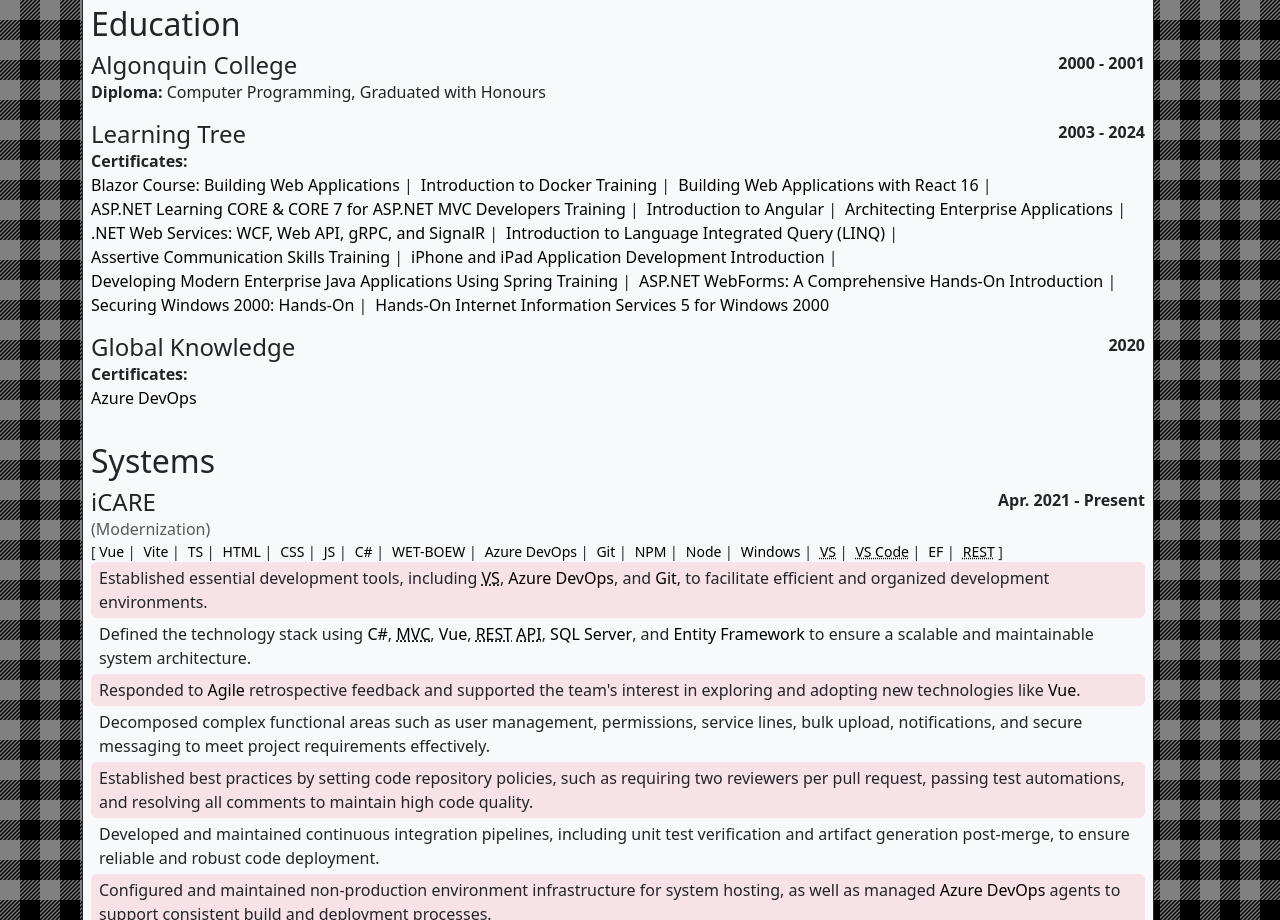
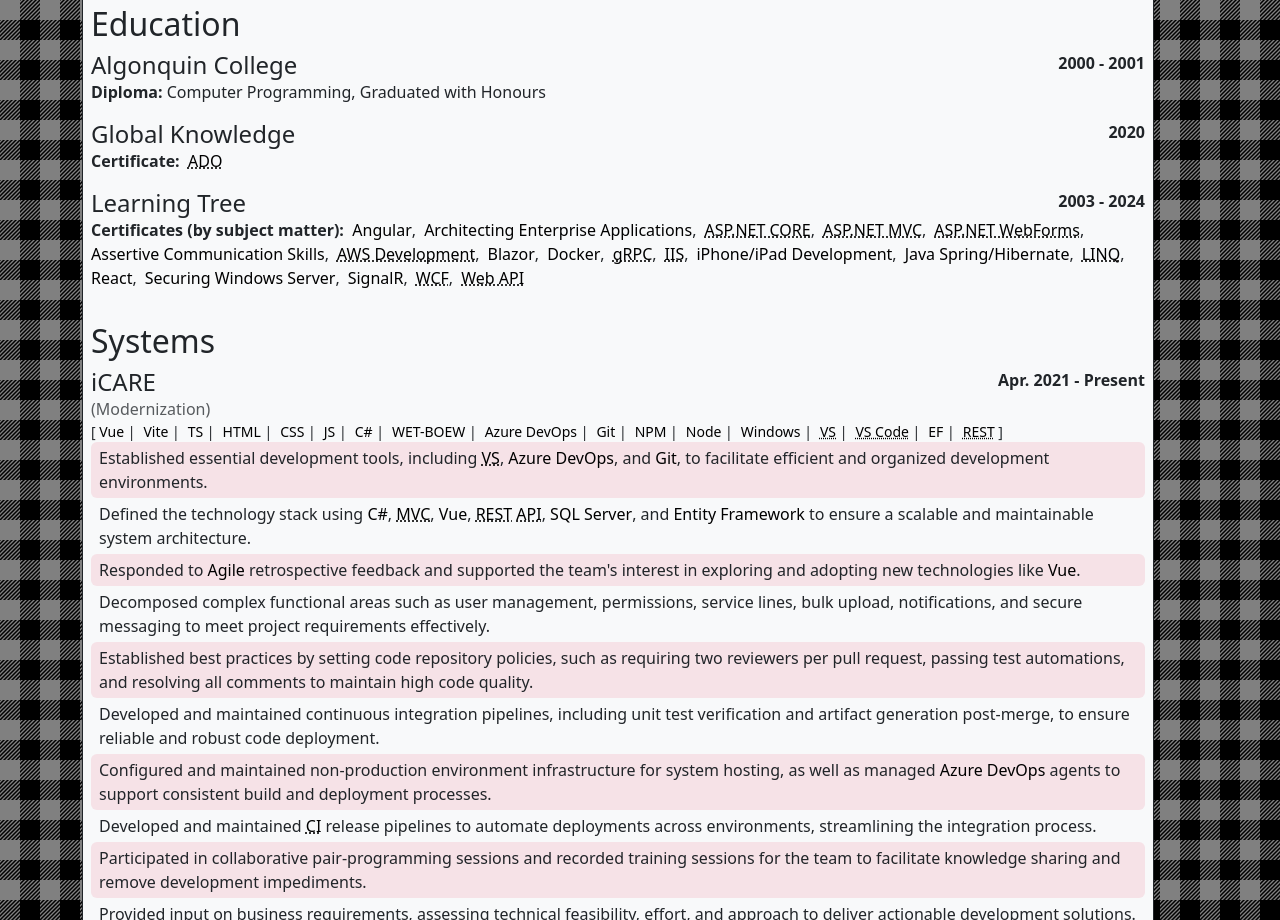
Before and after one commit to Scott-D-Hodgson/cv, a Vue app: page / in a window 1280 px wide. Shown: the part 2800-3720 px from the top of the page. Built offline with nearby package versions, Linux system fonts and the light colour scheme; some icons are missing.

Commit message:
Updated Education

```diff
--- a/src/components/PositionOptions.vue
+++ b/src/components/PositionOptions.vue
@@ -39,12 +39,12 @@
         title: 'Scroll to Algonquin College'
     },
     {
+        id: 'GlobalKnowledge',
+        title: 'Scroll to Global Knowledge'
+    },
+    {
         id: 'LearningTree',
         title: 'Scroll to Learning Tree'
-    },
-    {
-        id: 'GlobalKnowledge',
-        title: 'Scroll to Global Knowledge'
     }
 ];
 const systems: iMenuItems[] = [
--- a/src/components/cv/Education.vue
+++ b/src/components/cv/Education.vue
@@ -8,8 +8,8 @@
 <template>
     <Section id="EducationSection" heading="Education" icon="fa-graduation-cap">
         <AlgonquinCollege></AlgonquinCollege>
+        <GlobalKnowledge></GlobalKnowledge>
         <LearningTree></LearningTree>
-        <GlobalKnowledge></GlobalKnowledge>
     </Section>
 </template>
 
--- a/src/components/cv/education/GlobalKnowledge.vue
+++ b/src/components/cv/education/GlobalKnowledge.vue
@@ -1,5 +1,5 @@
 <script setup lang="ts">
-import TermList from '../../layout/TermList.vue';
+import Term from '../../layout/Term.vue';
 import Trainer from '../../layout/Trainer.vue';
 </script>
 
@@ -8,16 +8,8 @@
         <template v-slot:provider>Global Knowledge</template>
         <template v-slot:range>2020</template>
         <p>
-            <strong>Certificates:</strong><br/>
-            <TermList
-                separator="' | '"
-                :terms="[
-                    {
-                        reference: 'GlobalKnowledgeCourseAzureDevOps',
-                        value: 'Azure DevOps'
-                    }
-                ]">
-            </TermList>
+            <strong>Certificate:</strong>&nbsp;
+            <Term reference="globalknowledgecourseado" acronym="ADO" value="Azure DevOps"></Term>
         </p>
     </Trainer>
 </template>
--- a/src/components/cv/education/LearningTree.vue
+++ b/src/components/cv/education/LearningTree.vue
@@ -8,65 +8,94 @@
         <template v-slot:provider>Learning Tree</template>
         <template v-slot:range>2003 - 2024</template>
         <p>
-            <strong>Certificates:</strong><br/>
+            <strong>Certificates (by subject matter):</strong>&nbsp;
             <TermList
-                separator="' | '"
+                separator="', '"
                 :terms="[
                     {
-                        reference: 'LearningTreeCourseBlazor',
-                        value: 'Blazor Course: Building Web Applications'
+                        reference: 'learningtreecourseangular',
+                        value: 'Angular'
                     },
                     {
-                        reference: 'LearningTreeCourseDocker',
-                        value: 'Introduction to Docker Training'
-                    },
-                    {
-                        reference: 'LearningTreeCourseReact',
-                        value: 'Building Web Applications with React 16'
-                    },
-                    {
-                        reference: 'LearningTreeCourseAspNetCore',
-                        value: 'ASP.NET Learning CORE & CORE 7 for ASP.NET MVC Developers Training'
-                    },
-                    {
-                        reference: 'LearningTreeCourseAngular',
-                        value: 'Introduction to Angular'
-                    },
-                    {
-                        reference: 'LearningTreeCourseArchitecting',
+                        reference: 'learningtreecoursearchitecting',
                         value: 'Architecting Enterprise Applications'
                     },
                     {
-                        reference: 'LearningTreeCourseWebServices',
-                        value: '.NET Web Services: WCF, Web API, gRPC, and SignalR'
+                        reference: 'learningtreecourseaspnetcore',
+                        acronym: 'ASP.NET CORE',
+                        value: 'Active Server Pages .NET CORE'
                     },
                     {
-                        reference: 'LearningTreeCourseLinq',
-                        value: 'Introduction to Language Integrated Query (LINQ)'
+                        reference: 'learningtreecourseaspnetcore',
+                        acronym: 'ASP.NET MVC',
+                        value: 'Active Server Pages .NET Model-View-Controller'
                     },
                     {
-                        reference: 'LearningTreeCourseAssetiveCommunication',
-                        value: 'Assertive Communication Skills Training'
+                        reference: 'learningtreecoursewebforms',
+                        acronym: 'ASP.NET WebForms',
+                        value: 'Active Server Pages .NET WebForms'
                     },
                     {
-                        reference: 'LearningTreeCourseAppleDevelopment',
-                        value: 'iPhone and iPad Application Development Introduction'
+                        reference: 'learningtreecourseassetivecommunication',
+                        value: 'Assertive Communication Skills'
                     },
                     {
-                        reference: 'LearningTreeCourseJavaSpringHibernate',
-                        value: 'Developing Modern Enterprise Java Applications Using Spring Training'
+                        reference: 'learningtreecourseawsdevelopment',
+                        acronym: 'AWS Development',
+                        value: 'Amazon Web Services Development'
                     },
                     {
-                        reference: 'LearningTreeCourseWebForms',
-                        value: 'ASP.NET WebForms: A Comprehensive Hands-On Introduction'
+                        reference: 'learningtreecourseblazor',
+                        value: 'Blazor'
                     },
                     {
-                        reference: 'LearningTreeCourseSecuringWindows',
-                        value: 'Securing Windows 2000: Hands-On'
+                        reference: 'learningtreecoursedocker',
+                        value: 'Docker'
                     },
                     {
-                        reference: 'LearningTreeCourseIIS',
-                        value: 'Hands-On Internet Information Services 5 for Windows 2000'
+                        reference: 'learningtreecoursewebservices',
+                        acronym: 'gRPC',
+                        value: 'Remote Procedure Call'
+                    },
+                    {
+                        reference: 'learningtreecourseiis',
+                        acronym: 'IIS',
+                        value: 'Internet Information Services'
+                    },
+                    {
+                        reference: 'learningtreecourseappledevelopment',
+                        value: 'iPhone/iPad Development'
+                    },
+                    {
+                        reference: 'learningtreecoursejavaspringhibernate',
+                        value: 'Java Spring/Hibernate'
+                    },
+                    {
+                        reference: 'learningtreecourselinq',
+                        acronym: 'LINQ',
+                        value: 'Language Integrated Query'
+                    },
+                    {
+                        reference: 'learningtreecoursereact',
+                        value: 'React'
+                    },
+                    {
+                        reference: 'learningtreecoursesecuringwindows',
+                        value: 'Securing Windows Server'
+                    },
+                    {
+                        reference: 'LearningTreeCourseWebServices',
+                        value: 'SignalR'
+                    },
+                    {
+                        reference: 'LearningTreeCourseWebServices',
+                        acronym: 'WCF',
+                        value: 'Windows Communication Foundation'
+                    },
+                    {
+                        reference: 'LearningTreeCourseWebServices',
+                        acronym: 'Web API',
+                        value: 'Web Application Programming Interface'
                     }
                 ]">
             </TermList>
```
